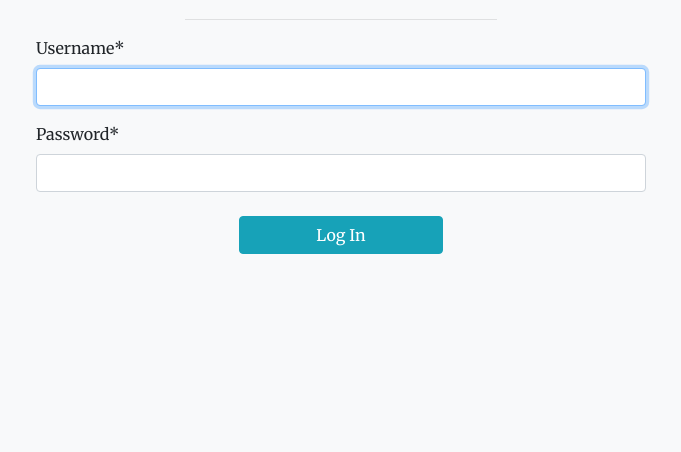
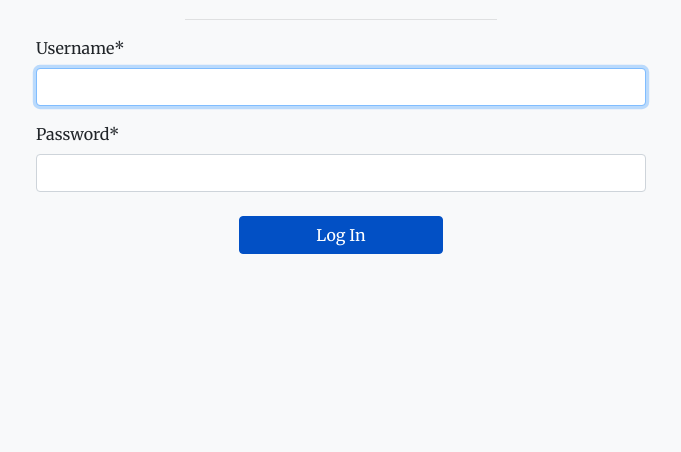
Before and after one commit to harrypmdev/online-book-reader, a Django app: page /login/ in a window 1280 px wide. Shown: the part 272-724 px from the top of the page, without its empty margins (299-980 px from the left). Run offline with Django 5.2, Linux system fonts and the light colour scheme; some libraries are stand-ins or nearby versions.

Commit message:
fix: change btn-info class for add book submit button in add_book to custom primary class for better color contrast

```diff
--- a/account/templates/account/login.html
+++ b/account/templates/account/login.html
@@ -11,7 +11,7 @@
         <form class="w-50 col-10 offset-1 col-lg-6 offset-lg-3" method="POST">
             {% csrf_token %}
             {{ authentication_form | crispy }}
-            <input class="col-4 offset-4 my-2 btn btn-info" type="submit" value="Log In"></input>
+            <input class="col-4 offset-4 my-2 btn btn-primary" type="submit" value="Log In"></input>
         </form>
     </div>
 </section>
```
